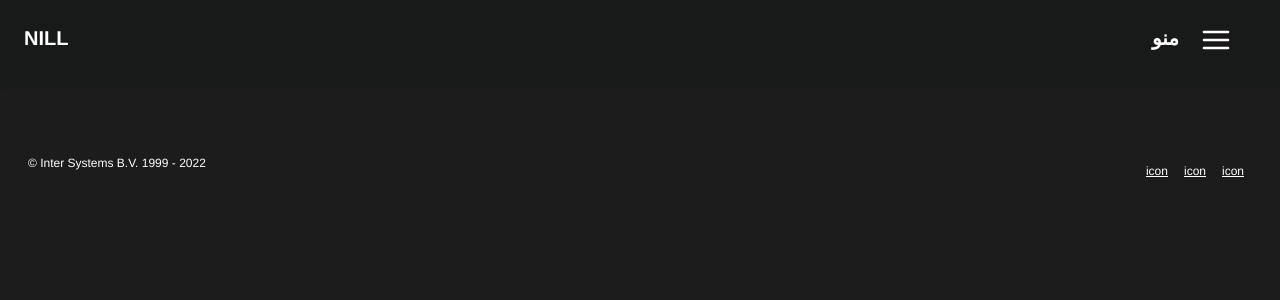
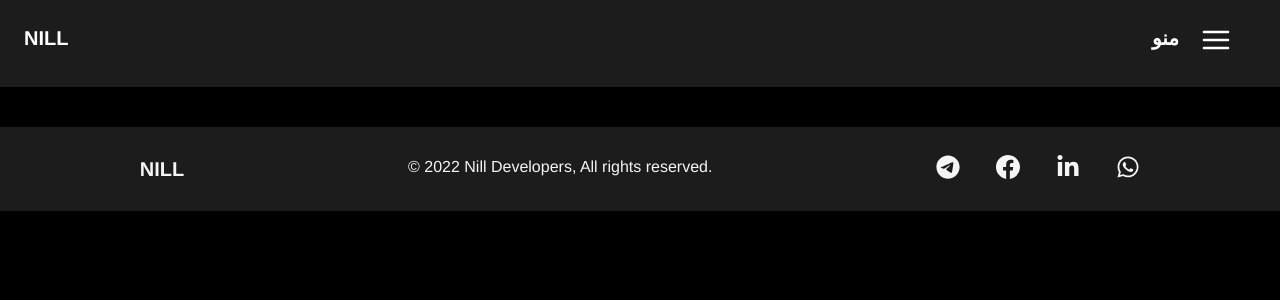
Before and after one commit to Samira-ABDI79/Nill, a React (Create React App) app: page / in a window 1280 px wide. Shown: the top 300 px of the page. Built offline with nearby package versions, Linux system fonts and the light colour scheme.

Commit message:
feat (Layouts) : update footer

```diff
--- a/public/index.html
+++ b/public/index.html
@@ -28,7 +28,7 @@ html, body {
     width: 100%;
     margin: 0;
     padding: 0;
-    background-color: #1C1C1C;
+    background-color: #000;
 }
 body{
   color: #F5F5F5;
--- a/src/Layouts/Footer.tsx
+++ b/src/Layouts/Footer.tsx
@@ -25,15 +25,51 @@ const Footer = () => {
 <footer>
 
 
-    <div className="bg-blackfooter w-screen p-7 flex  flex-col lg:flex-row md:flex-row justify-start justify-items-start  lg:justify-between  lg:justify-items-center md:justify-between  md:justify-items-center">
-      <p className="text-white text-xs ">
-      © Inter  Systems B.V. 1999 - 2022
-      </p>
-      <div className="text-white">
-      {item.map((link) => (
-        <a  className="underline text-xs p-2 block lg:inline-block md:inline-block" >{link.text}</a>
+    <div className="bg-dark w-screen p-7 flex  flex-col lg:flex-row md:flex-row justify-around ">
+   <p className="font-bold lg:text-xl text-2xl ">NILL</p>
+   <p className="mt-12 lg:mt-0 md:mt-0 lg:text-base text-2xl">© 2022 Nill Developers, All rights reserved.</p>
+      <div className="flex justify-between w-3/6 lg:w-2/12 md:w-3/12 mt-12 lg:mt-0 md:mt-0">
+        <div>
+        <svg
+  className="w-8 h-8 lg:w-6 lg:h-6 text-gray-400 text-blue-400 fill-current"
+  xmlns="http://www.w3.org/2000/svg"
+  viewBox="0 0 496 512">
+  <path
+    d="M248,8C111.033,8,0,119.033,0,256S111.033,504,248,504,496,392.967,496,256,384.967,8,248,8ZM362.952,176.66c-3.732,39.215-19.881,134.378-28.1,178.3-3.476,18.584-10.322,24.816-16.948,25.425-14.4,1.326-25.338-9.517-39.287-18.661-21.827-14.308-34.158-23.215-55.346-37.177-24.485-16.135-8.612-25,5.342-39.5,3.652-3.793,67.107-61.51,68.335-66.746.153-.655.3-3.1-1.154-4.384s-3.59-.849-5.135-.5q-3.283.746-104.608,69.142-14.845,10.194-26.894,9.934c-8.855-.191-25.888-5.006-38.551-9.123-15.531-5.048-27.875-7.717-26.8-16.291q.84-6.7,18.45-13.7,108.446-47.248,144.628-62.3c68.872-28.647,83.183-33.623,92.511-33.789,2.052-.034,6.639.474,9.61,2.885a10.452,10.452,0,0,1,3.53,6.716A43.765,43.765,0,0,1,362.952,176.66Z"
+  ></path>
+</svg>
+        </div>
 
-        ))}
+        <div><svg
+  className="w-8 h-8 lg:w-6 lg:h-6 text-blue-600 fill-current"
+  xmlns="http://www.w3.org/2000/svg"
+  viewBox="0 0 24 24">
+  <path
+    d="M24 12.073c0-6.627-5.373-12-12-12s-12 5.373-12 12c0 5.99 4.388 10.954 10.125 11.854v-8.385H7.078v-3.47h3.047V9.43c0-3.007 1.792-4.669 4.533-4.669 1.312 0 2.686.235 2.686.235v2.953H15.83c-1.491 0-1.956.925-1.956 1.874v2.25h3.328l-.532 3.47h-2.796v8.385C19.612 23.027 24 18.062 24 12.073z"
+  />
+</svg></div>
+
+    <div>
+    <svg
+  className="w-8 h-8 lg:w-6 lg:h-6 text-blue-500 fill-current"
+  xmlns="http://www.w3.org/2000/svg"
+  viewBox="0 0 448 512">
+  <path
+    d="M100.28 448H7.4V148.9h92.88zM53.79 108.1C24.09 108.1 0 83.5 0 53.8a53.79 53.79 0 0 1 107.58 0c0 29.7-24.1 54.3-53.79 54.3zM447.9 448h-92.68V302.4c0-34.7-.7-79.2-48.29-79.2-48.29 0-55.69 37.7-55.69 76.7V448h-92.78V148.9h89.08v40.8h1.3c12.4-23.5 42.69-48.3 87.88-48.3 94 0 111.28 61.9 111.28 142.3V448z"
+  ></path>
+</svg>
+    </div>
+
+    <div>
+    <svg
+  className="w-8 h-8 lg:w-6 lg:h-6 text-green-400 fill-current"
+  xmlns="http://www.w3.org/2000/svg"
+  viewBox="0 0 448 512">
+  <path
+    d="M380.9 97.1C339 55.1 283.2 32 223.9 32c-122.4 0-222 99.6-222 222 0 39.1 10.2 77.3 29.6 111L0 480l117.7-30.9c32.4 17.7 68.9 27 106.1 27h.1c122.3 0 224.1-99.6 224.1-222 0-59.3-25.2-115-67.1-157zm-157 341.6c-33.2 0-65.7-8.9-94-25.7l-6.7-4-69.8 18.3L72 359.2l-4.4-7c-18.5-29.4-28.2-63.3-28.2-98.2 0-101.7 82.8-184.5 184.6-184.5 49.3 0 95.6 19.2 130.4 54.1 34.8 34.9 56.2 81.2 56.1 130.5 0 101.8-84.9 184.6-186.6 184.6zm101.2-138.2c-5.5-2.8-32.8-16.2-37.9-18-5.1-1.9-8.8-2.8-12.5 2.8-3.7 5.6-14.3 18-17.6 21.8-3.2 3.7-6.5 4.2-12 1.4-32.6-16.3-54-29.1-75.5-66-5.7-9.8 5.7-9.1 16.3-30.3 1.8-3.7.9-6.9-.5-9.7-1.4-2.8-12.5-30.1-17.1-41.2-4.5-10.8-9.1-9.3-12.5-9.5-3.2-.2-6.9-.2-10.6-.2-3.7 0-9.7 1.4-14.8 6.9-5.1 5.6-19.4 19-19.4 46.3 0 27.3 19.9 53.7 22.6 57.4 2.8 3.7 39.1 59.7 94.8 83.8 35.2 15.2 49 16.5 66.6 13.9 10.7-1.6 32.8-13.4 37.4-26.4 4.6-13 4.6-24.1 3.2-26.4-1.3-2.5-5-3.9-10.5-6.6z"
+  ></path>
+</svg>
+    </div>
       </div>
 
     </div>
--- a/src/Layouts/Navbar.tsx
+++ b/src/Layouts/Navbar.tsx
@@ -11,9 +11,9 @@ const HomeNavbar = () => {
   return (
    <>
 
-<header className="w-screen p-3 bg-screen shadow overflow-x-hidden">
+<header className="w-screen p-3 bg-dark shadow overflow-x-hidden">
     <div className="w-screen  flex justify-between p-3">
-  <p className="text-white font-bold text-xl">NILL</p>
+  <p className="text-white font-bold lg:text-xl text-2xl">NILL</p>
     <div className="flex justify-between lg:w-32 w-3/6" >
     <p className="text-white font-bold text-xl" >منو</p>
     <div>
```
